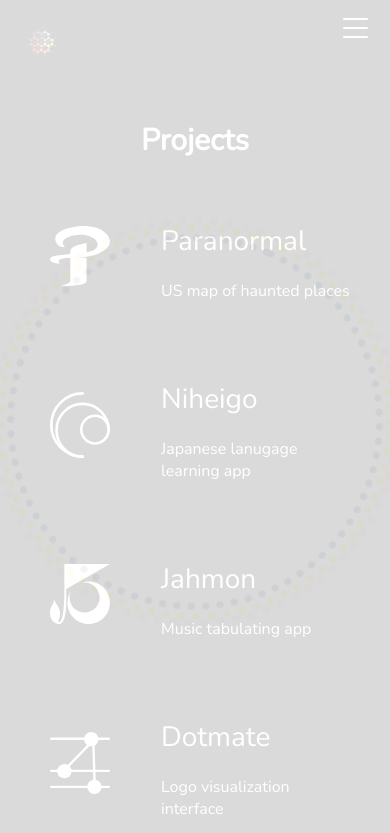
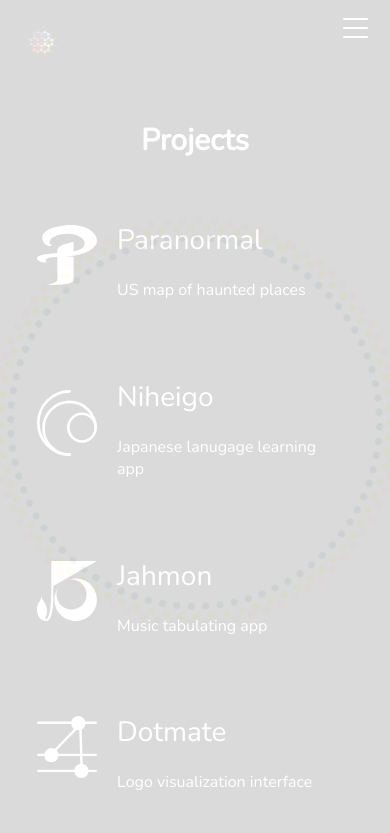
Before and after one commit to crealu/cmmportfolio, a plain HTML site: page index.html in a window 390 px wide. Shown: the top 833 px of the page. Drawn offline with nearby package versions, Linux system fonts and the light colour scheme.

Commit message:
Update mobile.css
Mobile adjustments

```diff
--- a/css/mobile.css
+++ b/css/mobile.css
@@ -24,11 +24,12 @@
     justify-content: center;
     margin: 0 auto;
     margin-bottom: 20px;
-    width: 100%;
+    width: 90%;
   }
 
   .software-project-img-wrapper {
     margin-right: 0px;
+    width: auto;
   }
 
   .software-project-img {
```
